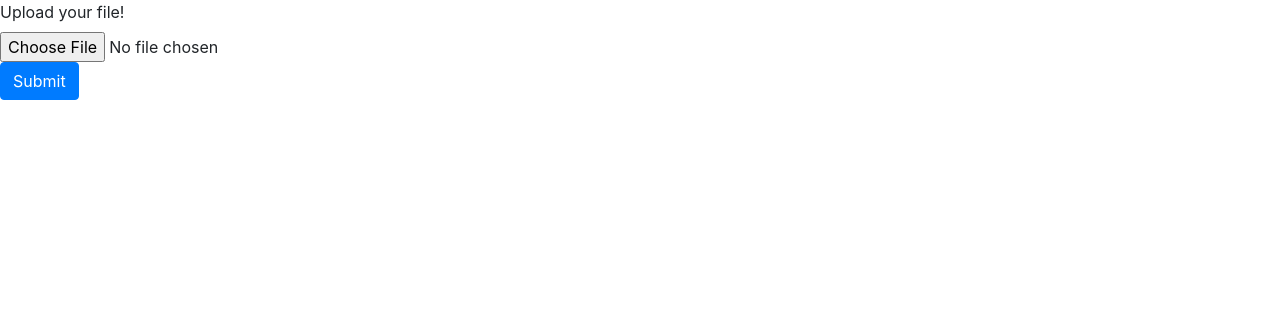
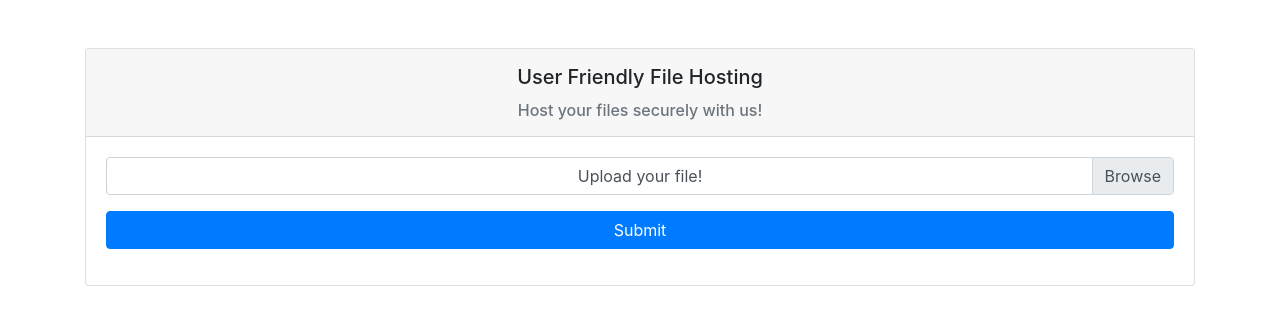
Before and after one commit to googleinterns/vt-usage, a FastAPI app: page / in a window 1280 px wide. Shown: the top 325 px of the page. Run offline with FastAPI, Linux system fonts and the light colour scheme; some libraries are stand-ins or nearby versions.

Commit message:
Improved bootstrap frontend (#60)

```diff
--- a/capstone/files/app/templates/base.html.jinja
+++ b/capstone/files/app/templates/base.html.jinja
@@ -20,5 +20,11 @@
     <script src="https://code.jquery.com/jquery-3.2.1.slim.min.js" integrity="sha384-KJ3o2DKtIkvYIK3UENzmM7KCkRr/rE9/Qpg6aAZGJwFDMVNA/GpGFF93hXpG5KkN" crossorigin="anonymous"></script>
     <script src="https://cdnjs.cloudflare.com/ajax/libs/popper.js/1.12.9/umd/popper.min.js" integrity="sha384-ApNbgh9B+Y1QKtv3Rn7W3mgPxhU9K/ScQsAP7hUibX39j7fakFPskvXusvfa0b4Q" crossorigin="anonymous"></script>
     <script src="https://maxcdn.bootstrapcdn.com/bootstrap/4.0.0/js/bootstrap.min.js" integrity="sha384-JZR6Spejh4U02d8jOt6vLEHfe/JQGiRRSQQxSfFWpi1MquVdAyjUar5+76PVCmYl" crossorigin="anonymous"></script>
+    <script src="https://cdn.jsdelivr.net/npm/bs-custom-file-input/dist/bs-custom-file-input.js"></script>
+    <script>
+      $(document).ready(function () {
+        bsCustomFileInput.init()
+      })
+    </script>
   </body>
 </html>
--- a/capstone/files/app/templates/form.html.jinja
+++ b/capstone/files/app/templates/form.html.jinja
@@ -1,10 +1,24 @@
 {% extends "base.html.jinja" %}
 {% block body %}
-<form method="post" action="/upload-file/" enctype="multipart/form-data">
-    <div class="form-group">
-      <label for="file">Upload your file!</label>
-      <input type="file" class="form-control-file" name="file">
-      <button type="submit" class="btn btn-primary mb-2">Submit</button>
+<div class="container">
+  <div class="card text-center mt-5">
+    <div class="card-header">
+      <h5 class="card-title mt-1">User Friendly File Hosting</h5>
+      <h6 class="card-subtitle my-1 text-muted">Host your files securely with us!</h6>
     </div>
-</form>
+    <div class="card-body">
+      <form method="post" action="/upload-file/" enctype="multipart/form-data">
+          <div class="form-group">
+            <div class="custom-file">
+              <input type="file" class="custom-file-input" name="file">
+              <label class="custom-file-label" for="file">Upload your file!</label>
+            </div>
+          </div>
+          <div class="form-group">
+            <button type="submit" class="btn btn-primary" style="width: 100%;">Submit</button>
+          </div>
+      </form>
+    </div>
+  </div>
+</div>
 {% endblock %}
```
Also changed, not shown: capstone/files/app/templates/file_name.html.jinja (+8 -2 lines).
